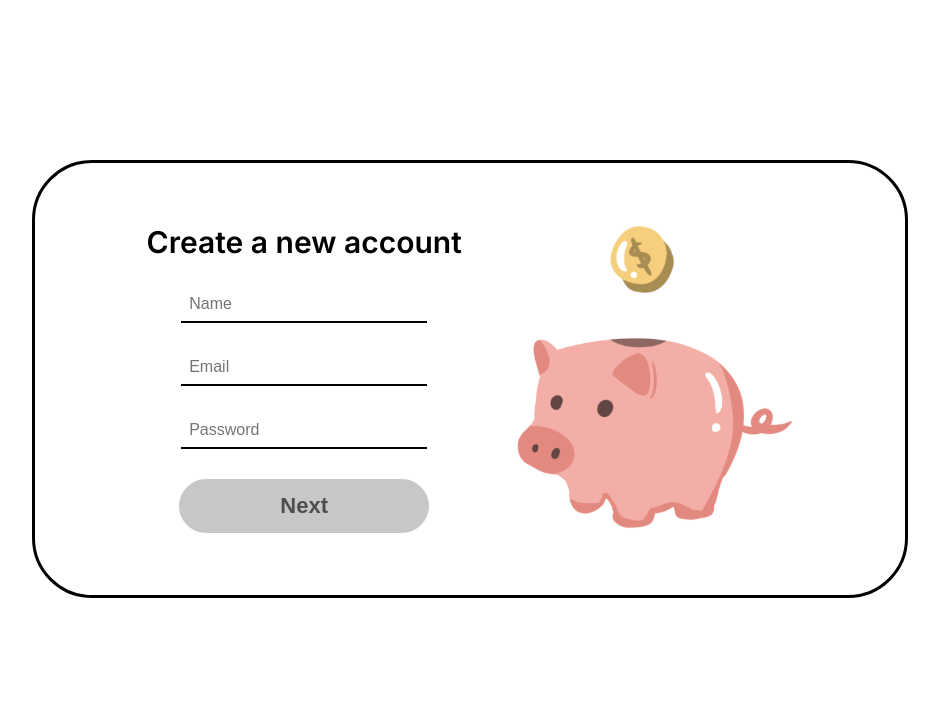
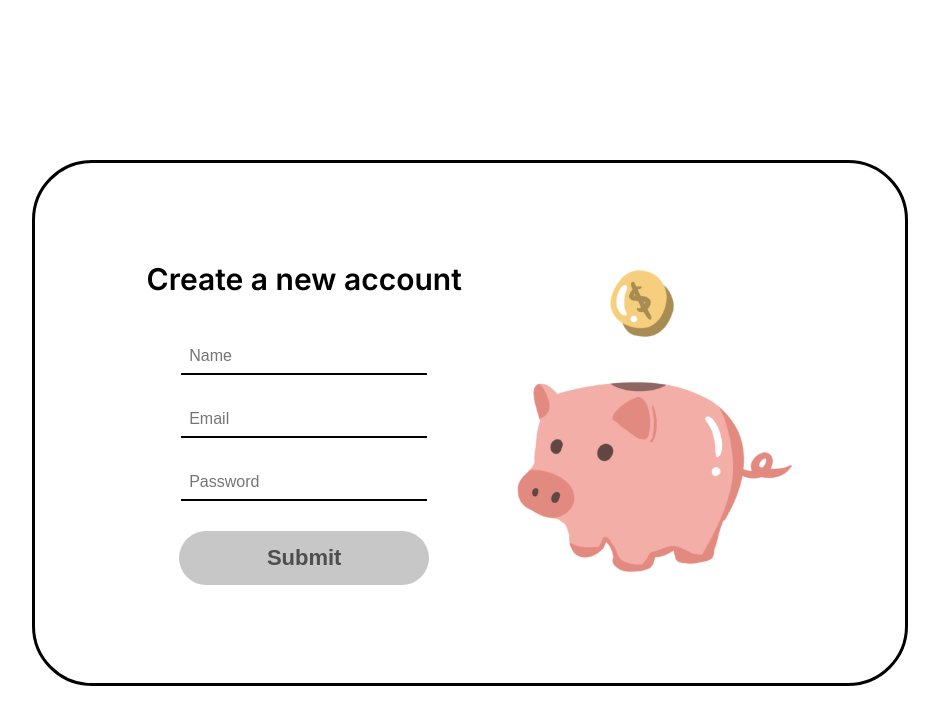
Before and after one commit to eksk325/kkb, a React (Create React App) app in the folder frontend/my-app/: page /create-account in a window 1280 px wide. Shown: the top 724 px of the page, without its empty margins (170-1109 px from the left). Built offline with nearby package versions, Linux system fonts and the light colour scheme.

Commit message:
Finished the create account process

```diff
--- a/frontend/my-app/src/routes/Create.js
+++ b/frontend/my-app/src/routes/Create.js
@@ -1,16 +1,56 @@
 import React, { useState } from "react";
 import styles from "../styles/Create.module.css";
 import piggy from "../images/piggy.png";
+import { set } from "lodash";
+import { useNavigate } from "react-router-dom";
 
 function Create() {
-  const backText = "<  go back to login page";
+  const [errorMessage, setErrorMessage] = useState("");
+  const navigate = useNavigate();
+
+  const createAccount = async (e) => {
+    e.preventDefault();
+
+    const accountData = {
+      name: document.getElementById("newUserName").value,
+      email: document.getElementById("newUserEmail").value,
+      password: document.getElementById("newUserPassword").value,
+    };
+
+    console.log(accountData);
+
+    const response = await fetch("/api/signup", {
+      method: "POST",
+      body: JSON.stringify(accountData),
+      headers: { "Content-type": "application/json; charset=UTF-8" },
+    });
+
+    const json = await response.json();
+
+    if (!response.ok) {
+      console.log(json.msg);
+      setErrorMessage(json.msg);
+    } else {
+      console.log(json.msg);
+      navigate("/");
+    }
+  };
+
   return (
     <div className={styles.container}>
       <div className={styles.createBox}>
-        <div>
+        <div style={{ display: "flex", flexDirection: "column" }}>
           <span>Create a new account</span>
-
-          <form className={styles.createForm}>
+          <label
+            style={{
+              paddingTop: "15px",
+              color: "rgb(224, 75, 75)",
+              fontSize: "14px",
+            }}
+          >
+            {errorMessage}
+          </label>
+          <form className={styles.createForm} onSubmit={createAccount}>
             <input
               type="text"
               placeholder="Name"
@@ -31,7 +71,7 @@ function Create() {
               id="newUserPassword"
               required
             ></input>
-            <button className={styles.submitBtn}>Next</button>
+            <button className={styles.submitBtn}>Submit</button>
           </form>
         </div>
         <div>
--- a/frontend/my-app/src/routes/Login.js
+++ b/frontend/my-app/src/routes/Login.js
@@ -4,7 +4,6 @@ import { useNavigate } from "react-router-dom";
 import Cookies from "js-cookie";
 
 function Login() {
-  const welcomeText = "Log in";
   const [errorMessage, setErrorMessage] = useState("");
   const navigate = useNavigate();
 
@@ -49,9 +48,9 @@ function Login() {
 
   return (
     <div className={styles.container}>
-      <span>{welcomeText}</span>
+      <span>Log in</span>
       <label className={styles.errorMessage}>{errorMessage}</label>
-      <form className={styles.loginForm}>
+      <form className={styles.loginForm} onSubmit={login}>
         <input
           type="text"
           placeholder="Email"
@@ -65,9 +64,7 @@ function Login() {
           id="userPassword"
           required
         ></input>
-        <button className={styles.continueBtn} onClick={login} type="submit">
-          Continue
-        </button>
+        <button className={styles.continueBtn}>Continue</button>
       </form>
       <button className={styles.createBtn} onClick={createAccount}>
         Create an account
--- a/frontend/my-app/src/styles/Create.module.css
+++ b/frontend/my-app/src/styles/Create.module.css
@@ -23,6 +23,7 @@
   border: 3px solid;
   border-radius: 60px;
   width: 750px;
+  height: 400px;
   padding: 60px;
   background-color: white;
   text-align: center;
```
Also changed, not shown: 1 other file (tests, documents, lock files or other folders).
